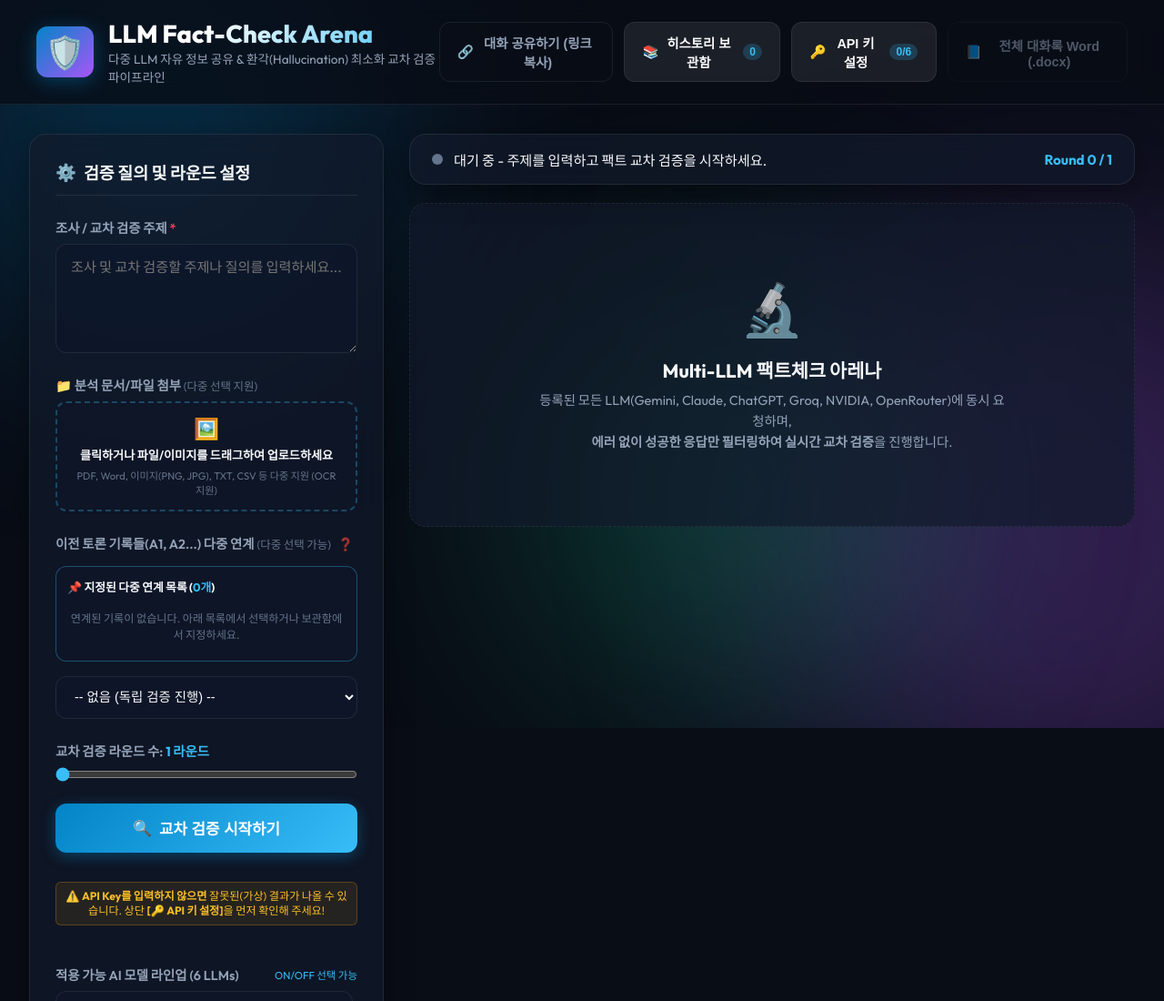
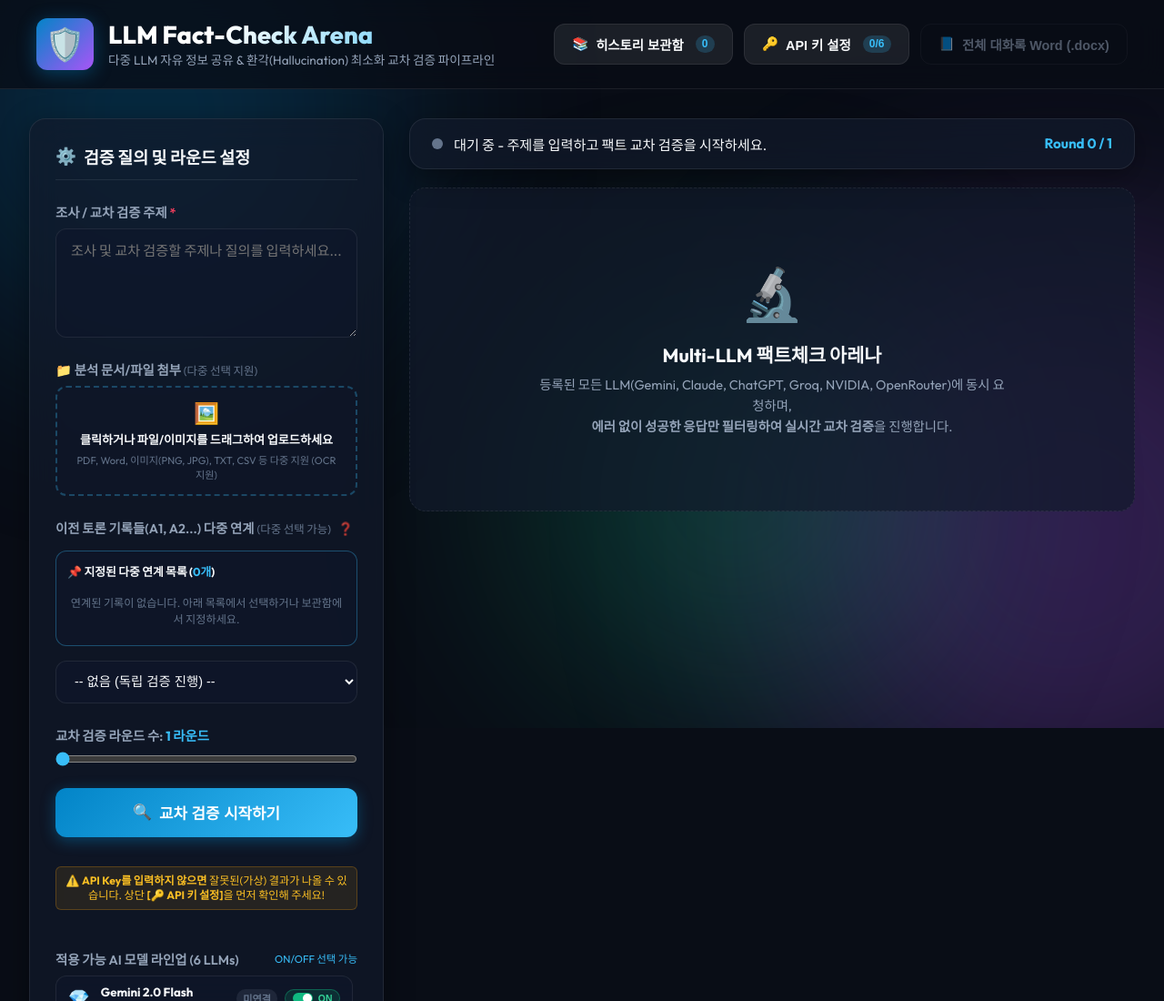
Before and after one commit to soulrsp/LLM-Debate-Agent, a website: page index.html in a window 1280 px wide. Shown: the top 1100 px of the page at 91% size. Drawn offline with nearby package versions, Linux system fonts and the light colour scheme; a web font is replaced by a local one.

Commit message:
Update index.html

```diff
--- a/index.html
+++ b/index.html
@@ -33,9 +33,6 @@
       </div>
     </div>
     <div class="header-actions">
-      <button id="btn-share-session" class="btn btn-outline" title="완료된 교차 검증 대화록 링크 공유">
-        <span class="icon">🔗</span> 대화 공유하기 (링크 복사)
-      </button>
       <button id="btn-history-modal" class="btn btn-secondary">
         <span class="icon">📚</span> 히스토리 보관함 <span id="history-count-badge" class="key-count-badge">0</span>
       </button>
```
